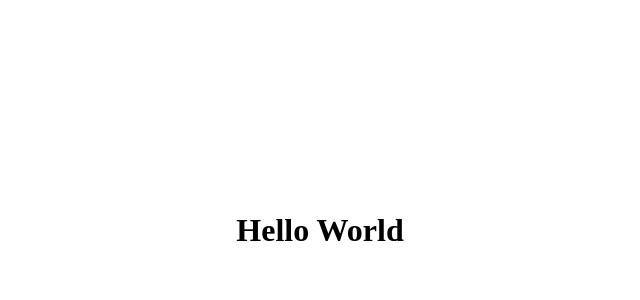
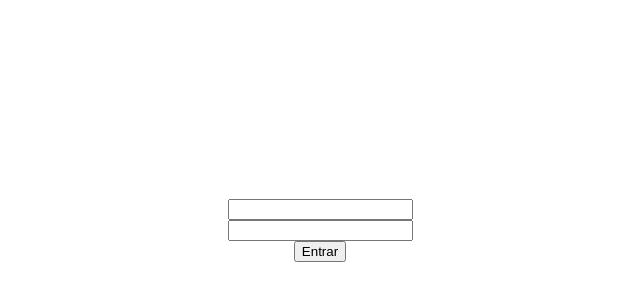
Before and after one commit to gutemberg-jhonata/nextauth, a Next.js app: page / in a window 1280 px wide. Shown: the part 178-478 px from the top of the page, without its empty margins (320-960 px from the left). Built offline with nearby package versions, Linux system fonts and the light colour scheme.

Commit message:
Create Sign In form

```diff
--- a/pages/index.tsx
+++ b/pages/index.tsx
@@ -1,9 +1,34 @@
+import { FormEvent, useState } from 'react'
 import styles from '../styles/Home.module.css'
 
 export default function Home() {
+  const [email, setEmail] = useState('')
+  const [password, setPassword] = useState('')
+
+  function handleSubmit(e: FormEvent) {
+    e.preventDefault()
+
+    const data = {
+      email,
+      password
+    }
+
+    console.log(data)
+  }
+
   return (
-    <div className={styles.container}>
-      <h1>Hello World</h1>
-    </div>
+    <form className={styles.container} onSubmit={handleSubmit}>
+      <input
+        type="email"
+        value={email}
+        onChange={e => setEmail(e.target.value)}
+      />
+      <input
+        type="password"
+        value={password}
+        onChange={e => setPassword(e.target.value)}
+      />
+      <button type="submit">Entrar</button>
+    </form>
   )
 }
```
